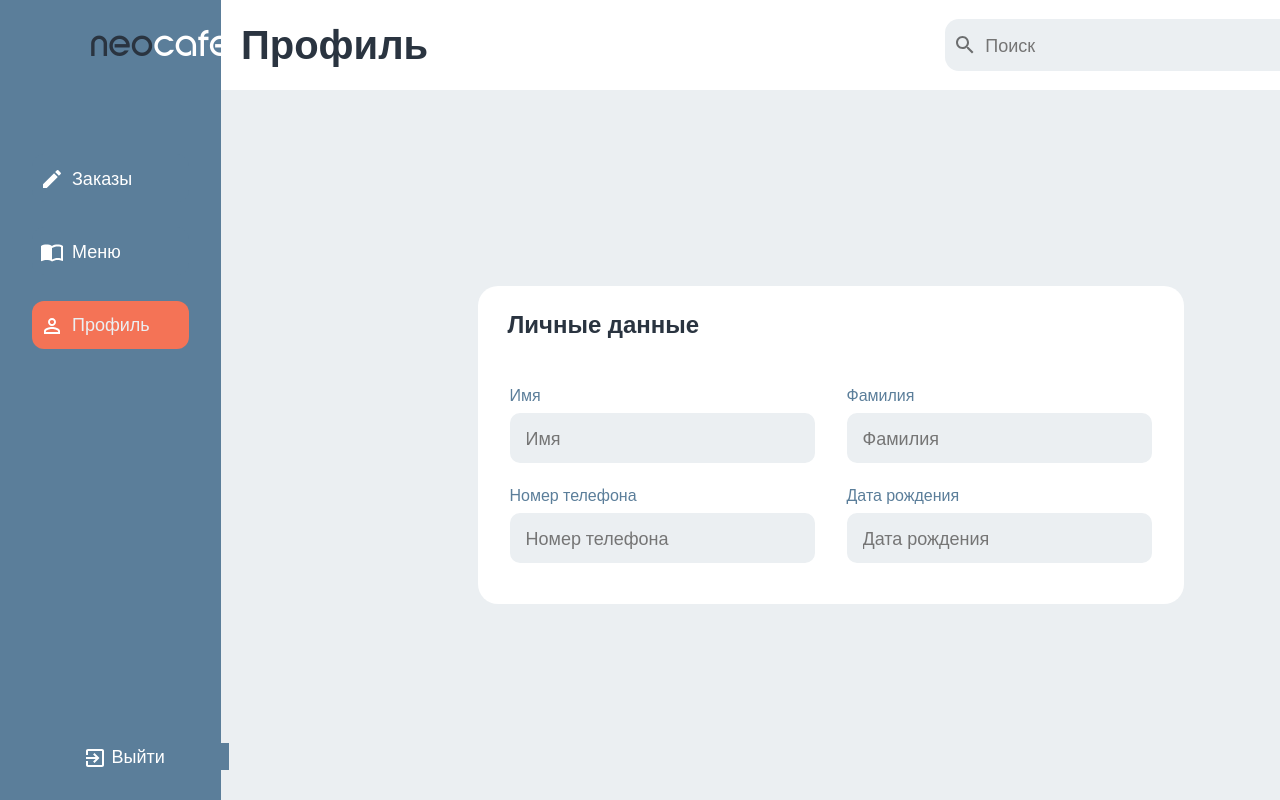
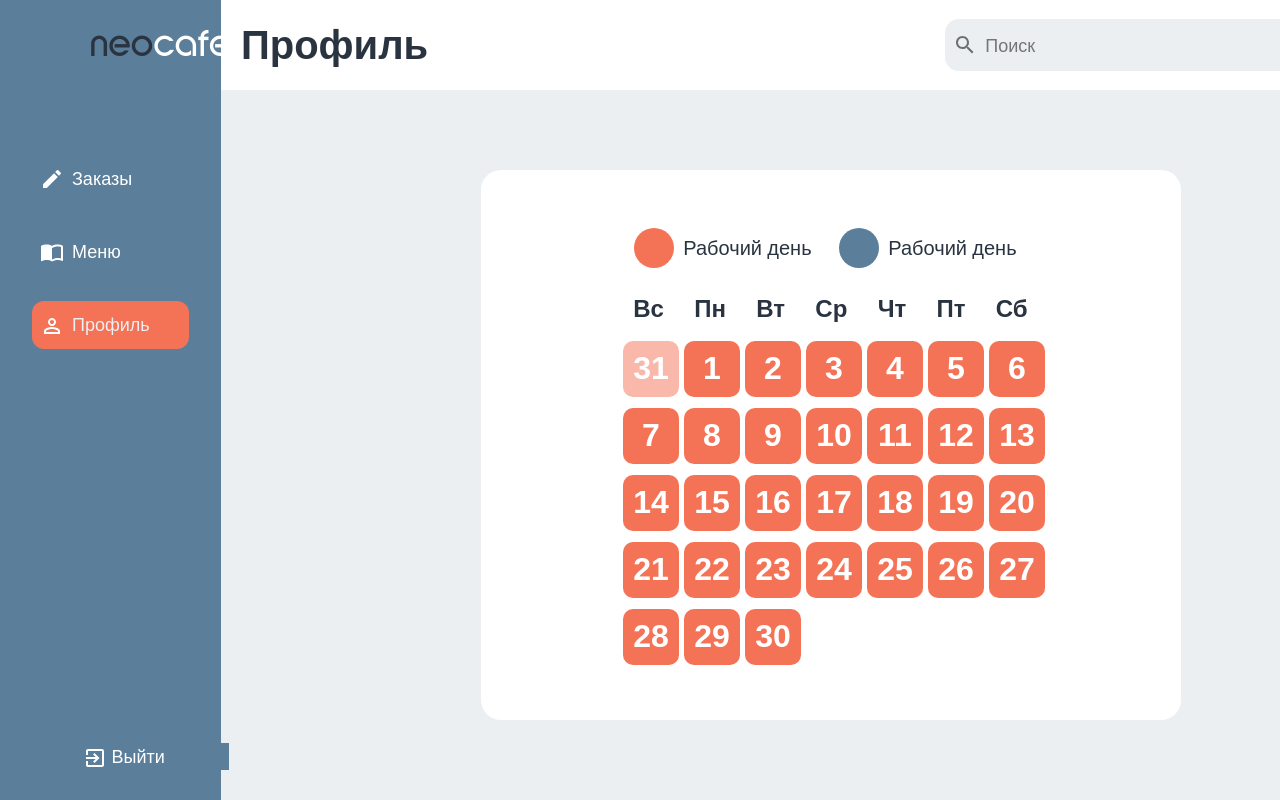
Before and after one commit to NSagynbek/neobis-front-NeoCafe-Barista, a React (Vite) app: page /admin-page in a window 1280 px wide. Both pictures are taken after a click on the button "Профиль". Shown: the top 800 px of the page. Built offline with nearby package versions, Linux system fonts and the light colour scheme.

Commit message:
TT2-152<Add calendar component>

```diff
--- /dev/null
+++ b/src/components/calendar/Calendar.jsx
@@ -0,0 +1,98 @@
+import "./calendarStyles.css";
+import { useState } from "react";
+
+
+
+function Calendar() {
+
+  const [date, setDate] = useState(new Date());
+
+
+  const daysInMonth = (date) => {
+    const year = date.getFullYear();
+    const month = date.getMonth() + 1;
+    return new Date(year, month, 0).getDate();
+  };
+
+  const firstDayOfMonth = (date) => {
+    return new Date(date.getFullYear(), date.getMonth(), 1).getDay();
+  };
+
+  const weekDays = ['Вс', 'Пн', 'Вт', 'Ср', 'Чт', 'Пт', 'Сб'];
+
+  const renderCalendar = () => {
+
+    const totalDays = daysInMonth(date);
+    const startingDay = firstDayOfMonth(date);
+    const calendar = [];
+    const prevMonthDays = daysInMonth(new Date(date.getFullYear(), date.getMonth() - 1, 1));
+
+    for (let i = 0; i < startingDay; i++) {
+      // Calculate the day to be displayed
+      const day = prevMonthDays - i;
+      calendar.unshift(
+          <div className="calendar-day placeholders" key={`empty-${i}`}>
+              {day}
+          </div>
+      );
+  }
+    for (let i = 1; i <= totalDays; i++) {
+      calendar.push(
+         <div className="calendar-day" key={i}>
+           {i}
+         </div>
+
+      );
+    }
+
+
+
+    return calendar;
+  };
+
+  const handlePrevMonth = () => {
+    setDate(new Date(date.getFullYear(), date.getMonth() - 1, 1));
+  };
+
+  const handleNextMonth = () => {
+    setDate(new Date(date.getFullYear(), date.getMonth() + 1, 1));
+  };
+
+
+
+  return (
+    <div className="calendar">
+      <div className="calendar-header">
+        {/* <button onClick={handlePrevMonth}>Prev</button>
+        <h2>{date.toLocaleString('default', { month: 'long', year: 'numeric' })}</h2>
+        <button onClick={handleNextMonth}>Next</button> */}
+        <div className="working-days-container">
+          <span className="working-days-color-code"></span>
+          <p className="working-days-text">Рабочий день</p>
+        </div>
+
+        <div className="off-days-container">
+          <span className="off-days-color-code"></span>
+          <p className="off-days-text">Рабочий день</p>
+        </div>
+      </div>
+      <div className="week-days-container">
+      {weekDays.map((day,index)=>{
+        return (
+            <div
+              key={index}
+              className="week-days"
+            >
+                {day}
+            </div>
+        )
+      })}
+      </div>
+      <div className="calendar-grid">
+        {renderCalendar()}
+      </div>
+    </div>
+  );
+}
+
+export default Calendar;
--- /dev/null
+++ b/src/components/calendar/calendarStyles.css
@@ -0,0 +1,92 @@
+.calendar{
+    display: flex;
+    flex-direction: column;
+    align-items: center;
+    justify-content: center;
+    width: 700px;
+    height:550px;
+    border-radius: 20px;
+    background: white;
+}
+
+.calendar-grid{
+    display: flex;
+    flex-wrap: wrap;
+    gap: 5px;
+    width:65%;
+    height:60%;
+    padding-left: 20px;
+}
+
+.calendar-day{
+  display: flex;
+  align-items: center;
+  justify-content: center;
+  width: 56px;
+  height: 56px;
+  border-radius: 10px;
+  background: #F47356;
+  font-size: 32px;
+  font-weight: 700;
+  font-family: "Nunito",sans-serif;
+  color: #FFFFFF;
+}
+
+.placeholders{
+    background: #F4735680;
+}
+
+.week-days-container{
+    display: flex;
+    align-items: center;
+    justify-content: space-evenly;
+    width:65%;
+    height: 65px;
+}
+
+.week-days{
+    font-size: 24px;
+    font-family: "Poppins",sans-serif;
+    font-weight: 600;
+    color: #2A3440;
+}
+
+.calendar-header{
+    display: flex;
+    align-items: center;
+    gap:10px;
+    padding-left:75px;
+    width:560px;
+    height: 56px;
+}
+
+.working-days-container,.off-days-container{
+    width: 195px;
+    height:50px;
+    display: flex;
+    align-items: center;
+    justify-content: space-evenly;
+}
+
+.working-days-color-code{
+    width: 40px;
+    height: 40px;
+    background: #F47356;
+    border-radius: 100px;
+}
+
+.off-days-color-code{
+    width: 40px;
+    height: 40px;
+    background: #5B7E9A;
+    border-radius: 100px;
+}
+
+
+.working-days-text,
+.off-days-text{
+    font-size:20px;
+    font-family: "Poppins",sans-serif;
+    font-weight:400;
+    color:#2A3440;
+}
--- a/src/components/profileContent/ProfileContent.jsx
+++ b/src/components/profileContent/ProfileContent.jsx
@@ -1,6 +1,7 @@
 import "./profileContentStyles.css";
 import PersonalDetails from "../personalDetails/PersonalDetails";
 import { useState } from "react";
+import Calendar from "../calendar/Calendar";
 
 
 function ProfileContent(){
@@ -8,7 +9,8 @@ function ProfileContent(){
 
     return(
         <div className="profile-main">
-            <PersonalDetails/>
+            {/* <PersonalDetails/> */}
+            <Calendar/>
         </div>
     )
 }
```
